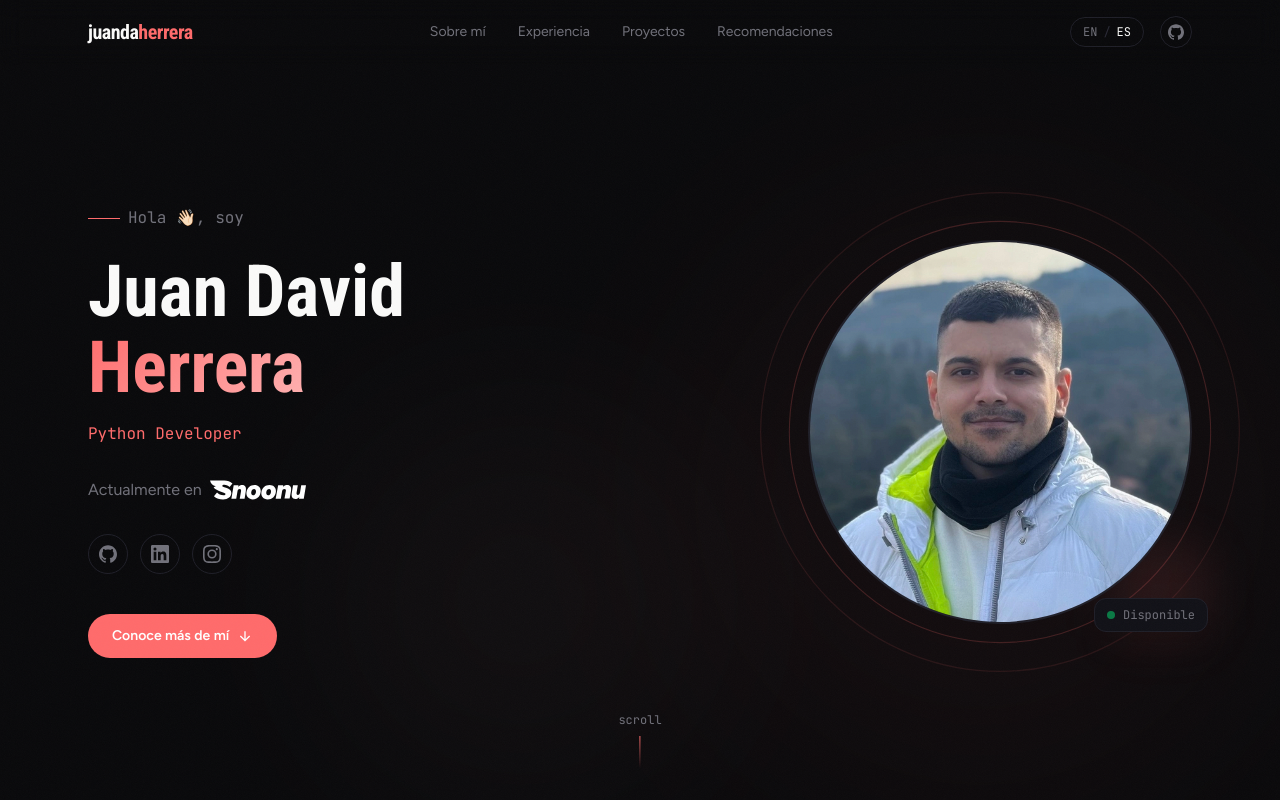
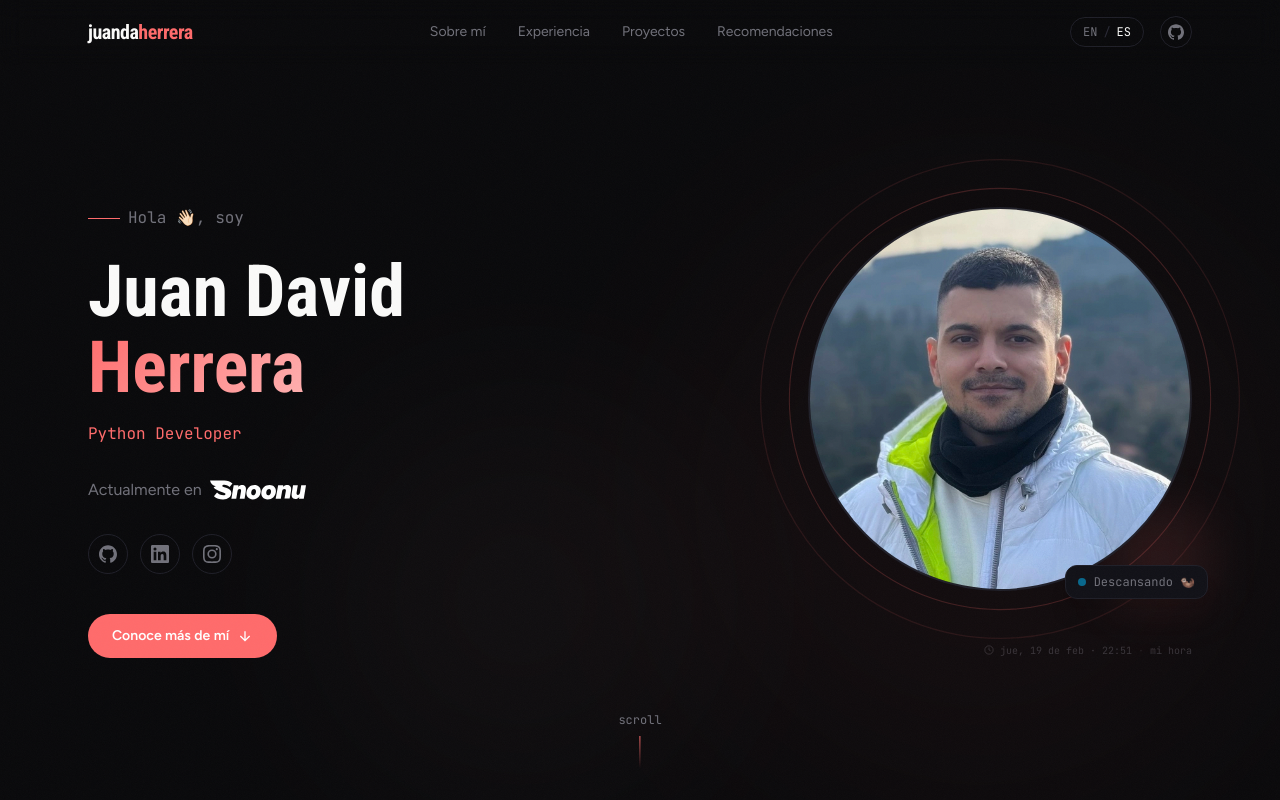
Before and after one commit to juandaherrera/personal-web-v2, a Next.js app: page / in a window 1280 px wide. Shown: the top 800 px of the page. Built offline with nearby package versions, Linux system fonts and the light colour scheme.

Commit message:
🕐 feat: add dynamic availability status and local time to hero

```diff
--- a/src/components/Hero.tsx
+++ b/src/components/Hero.tsx
@@ -5,6 +5,24 @@ import Image from "next/image";
 import { useEffect, useState } from "react";
 import { useLanguage } from "@/context/LanguageContext";
 import { personalInfo, typewriterTitles } from "@/data/content";
+import { formatLocalDateTime, getCurrentHourInTimezone } from "@/utils/date";
+
+type StatusKey = "available" | "lunch" | "chilling" | "sleeping";
+
+const STATUS_CONFIG: Record<StatusKey, { en: string; es: string; dot: string }> = {
+  available: { en: "Available", es: "Disponible", dot: "bg-green-400 animate-pulse" },
+  lunch: { en: "Probably at lunch 🥗", es: "Probablemente almorzando 🥗", dot: "bg-yellow-400 animate-pulse" },
+  chilling: { en: "Chilling 🦦", es: "Descansando 🦦", dot: "bg-sky-400 animate-pulse" },
+  sleeping: { en: "Sleeping 😴", es: "Durmiendo 😴", dot: "bg-zinc-500 animate-pulse" },
+};
+
+function getStatusKey(hour: number): StatusKey {
+  if (hour >= 7 && hour < 12) return "available";
+  if (hour >= 12 && hour < 14) return "lunch";
+  if (hour >= 14 && hour < 19) return "available";
+  if (hour >= 19 && hour < 23) return "chilling";
+  return "sleeping";
+}
 
 function Typewriter({ words }: { words: string[] }) {
   const [index, setIndex] = useState(0);
@@ -68,6 +86,23 @@ export default function Hero() {
   const { isEn } = useLanguage();
   const words = isEn ? typewriterTitles.en : typewriterTitles.es;
 
+  const [statusKey, setStatusKey] = useState<StatusKey | null>(null);
+  const [localDateTime, setLocalDateTime] = useState<string | null>(null);
+
+  useEffect(() => {
+    const tz = personalInfo.timezone;
+    const locale = isEn ? "en-US" : "es-CO";
+    const update = () => {
+      setStatusKey(getStatusKey(getCurrentHourInTimezone(tz)));
+      setLocalDateTime(formatLocalDateTime(tz, locale));
+    };
+    update();
+    const id = setInterval(update, 60_000);
+    return () => clearInterval(id);
+  }, [isEn]);
+
+  const status = statusKey ? STATUS_CONFIG[statusKey] : STATUS_CONFIG.available;
+
   return (
     <section className="relative min-h-screen flex items-center pt-16 overflow-hidden">
       {/* Background accent */}
@@ -110,6 +145,7 @@ export default function Hero() {
               <span className="font-figtree text-muted text-base">
                 {isEn ? "Currently at" : "Actualmente en"}
               </span>
+
               <a
                 href={personalInfo.currentCompanyUrl}
                 target="_blank"
@@ -191,9 +227,9 @@ export default function Hero() {
             initial={{ opacity: 0, scale: 0.9 }}
             animate={{ opacity: 1, scale: 1 }}
             transition={{ duration: 0.8, delay: 0.2, ease: [0.22, 1, 0.36, 1] }}
-            className="order-1 lg:order-2 flex justify-center lg:justify-end"
+            className="order-1 lg:order-2 flex flex-col items-center lg:items-end"
           >
-            <div className="relative">
+            <div className="relative mb-10">
               {/* Decorative ring */}
               <div className="absolute inset-0 rounded-full border border-accent/20 scale-110" />
               <div className="absolute inset-0 rounded-full border border-accent/10 scale-125" />
@@ -219,12 +255,36 @@ export default function Hero() {
                 transition={{ delay: 0.8, duration: 0.5 }}
                 className="absolute -bottom-2 -right-4 bg-surface border border-border-dark rounded-xl px-3 py-2 flex items-center gap-2 shadow-xl"
               >
-                <span className="w-2 h-2 bg-green-400 rounded-full animate-pulse" />
-                <span className="font-mono text-xs text-muted">
-                  {isEn ? "Available" : "Disponible"}
-                </span>
+                <span className={`w-2 h-2 rounded-full ${status.dot}`} />
+                <span className="font-mono text-xs text-muted">{isEn ? status.en : status.es}</span>
               </motion.div>
             </div>
+
+            {/* Local date & time — micro-info below the photo */}
+            {localDateTime && (
+              <motion.p
+                initial={{ opacity: 0 }}
+                animate={{ opacity: 1 }}
+                transition={{ delay: 1.1, duration: 0.6 }}
+                className="mt-3 font-mono text-[10px] text-muted/40 flex items-center gap-1.5"
+              >
+                <svg
+                  aria-hidden="true"
+                  width="10"
+                  height="10"
+                  viewBox="0 0 24 24"
+                  fill="none"
+                  stroke="currentColor"
+                  strokeWidth="2"
+                >
+                  <circle cx="12" cy="12" r="10" />
+                  <polyline points="12 6 12 12 16 14" />
+                </svg>
+                {localDateTime}
+                <span className="text-muted/20">·</span>
+                <span>{isEn ? "my time" : "mi hora"}</span>
+              </motion.p>
+            )}
           </motion.div>
         </div>
 
--- a/src/data/content.ts
+++ b/src/data/content.ts
@@ -9,8 +9,9 @@ export const personalInfo = {
   currentCompanyUrl: "https://snoonu.com/",
   currentCompanyLogo: "/icons/snoonu_full.svg",
   repoUrl: "https://github.com/juandaherrera/personal_web",
-  version: "v6.2.0",
+  version: "v6.3.0",
   location: "Palmira, Colombia 🇨🇴",
+  timezone: "America/Bogota",
 };
 
 export const typewriterTitles = {
--- a/src/utils/date.ts
+++ b/src/utils/date.ts
@@ -37,3 +37,38 @@ export function formatMonthYear(dateStr: string | null, isEn: boolean): string {
   const month = isEn ? MONTHS_EN[d.getMonth()] : MONTHS_ES[d.getMonth()];
   return `${month} ${d.getFullYear()}`;
 }
+
+/**
+ * Returns the current hour (0–23) in the given IANA timezone.
+ * e.g. getCurrentHourInTimezone("America/Bogota")
+ */
+export function getCurrentHourInTimezone(timezone: string): number {
+  const parts = new Intl.DateTimeFormat("en-US", {
+    timeZone: timezone,
+    hour: "numeric",
+    hour12: false,
+  }).formatToParts(new Date());
+  const h = parts.find((p) => p.type === "hour");
+  return h ? Number(h.value) % 24 : new Date().getHours();
+}
+
+/**
+ * Returns a formatted "Weekday, DD Mon · HH:mm" string for the current moment
+ * in the given timezone, using the provided IETF locale (e.g. "en-US" / "es-CO").
+ */
+export function formatLocalDateTime(timezone: string, locale: string): string {
+  const now = new Date();
+  const date = new Intl.DateTimeFormat(locale, {
+    timeZone: timezone,
+    weekday: "short",
+    month: "short",
+    day: "numeric",
+  }).format(now);
+  const time = new Intl.DateTimeFormat("en-US", {
+    timeZone: timezone,
+    hour: "2-digit",
+    minute: "2-digit",
+    hour12: false,
+  }).format(now);
+  return `${date} · ${time}`;
+}
```
Also changed, not shown: 1 other file (tests, documents, lock files or other folders).
